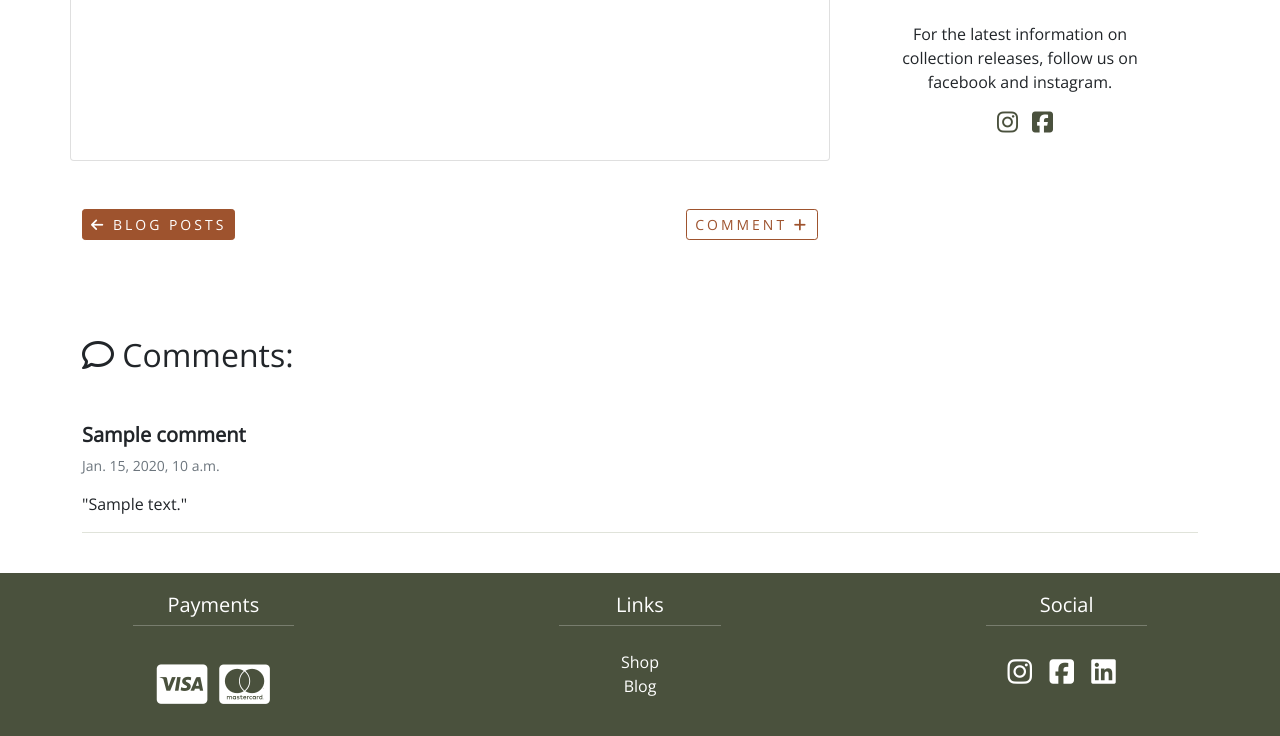
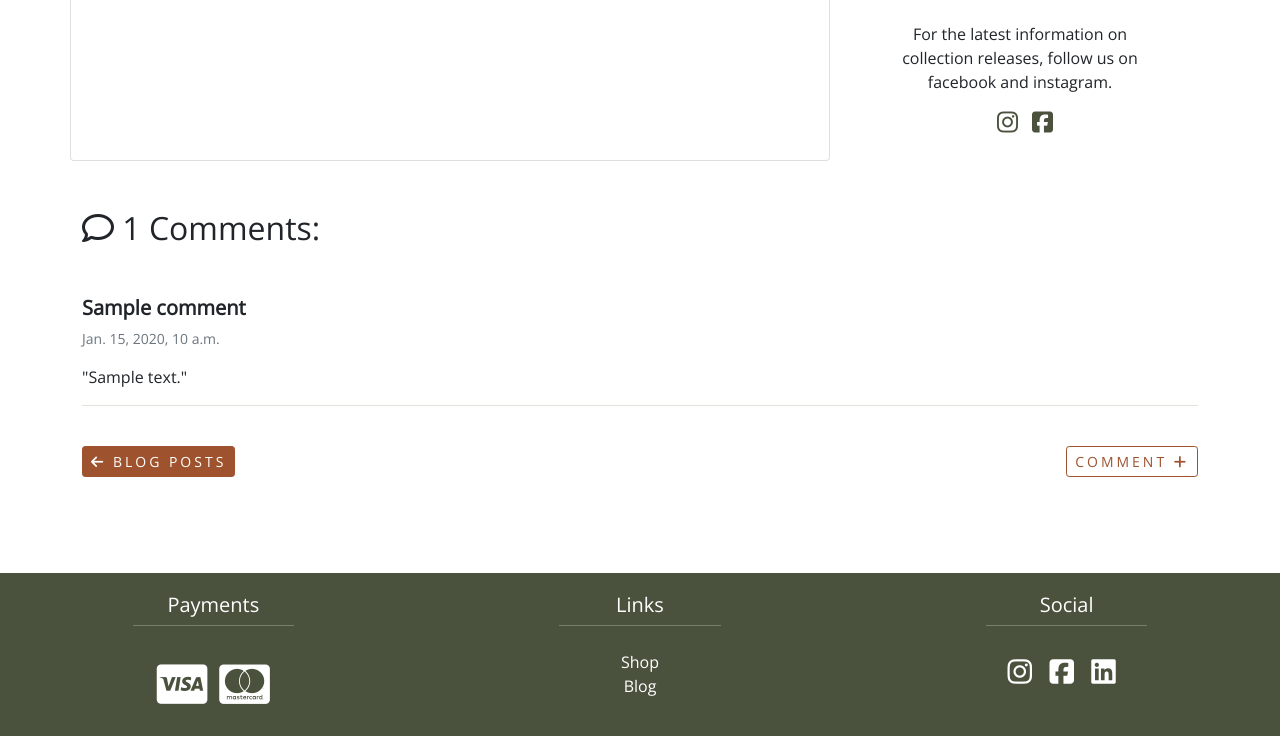
Before and after one commit to Josefinekihlstrom/LauraDay, a Django app: a page that uses blog/templates/post_detail.html in a window 1280 px wide. Shown: the part 576-1312 px from the top of the page. Run offline with Django 3.2, Linux system fonts and the light colour scheme; tables that the repository leaves empty hold one stand-in row (values such as "Sample post"); parts of the project's set-up code (start-up, migrations or seed data) failed here and were passed over; some libraries are stand-ins or nearby versions.

Commit message:
Added comments count and url to redirect to post detail page

```diff
--- a/blog/templates/blog.html
+++ b/blog/templates/blog.html
@@ -28,6 +28,11 @@
                                 Remove
                             </a>
                         {% endif %}
+                        <div class="float-end">
+                            <p>
+                                <i class="far fa-comment blog-comment"></i>{{ post.comments.count }}
+                            </p>
+                        </div>
                     </div>
                 </div>
                 {% endfor %}
--- a/blog/templates/post_detail.html
+++ b/blog/templates/post_detail.html
@@ -47,25 +47,10 @@
             </div>
         </div>
     </div>
-    <!-- Back to all posts button -->
-    <div class="row mb-5">
-        <div class="col-lg-8">
-                <a href="{% url 'blog' %}" class="btn btn-sm btn-outline-primary text-uppercase mobile-btn">
-                    <i class="fas fa-arrow-left"></i>
-                    Blog Posts
-                </a>
-            <div class="float-end">
-                <a href="{% url 'add_comment' post.slug %}" class="btn btn-sm btn-outline-secondary text-uppercase mobile-btn mb-5">
-                    Comment
-                    <i class="fas fa-plus"></i>
-                </a>
-            </div>
-        </div>
-    </div>
     <!-- Comments section -->
     <div class="row">
         <div class="col-12">
-            <h2 class="mb-5"><i class="far fa-comment"></i> Comments:</h2>
+            <h2 class="mb-5"><i class="far fa-comment"></i> {{ post.comments.count }} Comments:</h2>
         </div>
     </div>
     {% if not post.comments.all %}
@@ -79,5 +64,20 @@
             <br>
         {% endfor %}
     {% endif %}
+    <!-- Back to all posts button -->
+    <div class="row mb-5">
+        <div class="col-12">
+                <a href="{% url 'blog' %}" class="btn btn-sm btn-outline-primary text-uppercase mobile-btn">
+                    <i class="fas fa-arrow-left"></i>
+                    Blog Posts
+                </a>
+            <div class="float-end">
+                <a href="{% url 'add_comment' post.slug %}" class="btn btn-sm btn-outline-secondary text-uppercase mobile-btn mb-5">
+                    Comment
+                    <i class="fas fa-plus"></i>
+                </a>
+            </div>
+        </div>
+    </div>
 </div>
 {% endblock content %}
--- a/blog/views.py
+++ b/blog/views.py
@@ -35,8 +35,8 @@ class AddComment(generic.CreateView):
         form.instance.post = Post.objects.get(slug=slug)
         return super().form_valid(form)
 
-    success_url = reverse_lazy('blog')
-    # return reverse_lazy('post-detail', kwargs={'pk': self.kwargs['pk']})
+    def get_success_url(self):
+        return reverse_lazy('post_detail', kwargs={'slug': self.kwargs['slug']})
 
 
 # Edit Blog Post code with help from Codemy.com
--- a/static/css/base.css
+++ b/static/css/base.css
@@ -375,6 +375,10 @@ footer {
     padding-bottom: 16px;
 }
 
+.blog-comment {
+    padding-right: 10px;
+}
+
 
 /* ------------------------------------------- post_detail.html */
 .comment-name {
```
